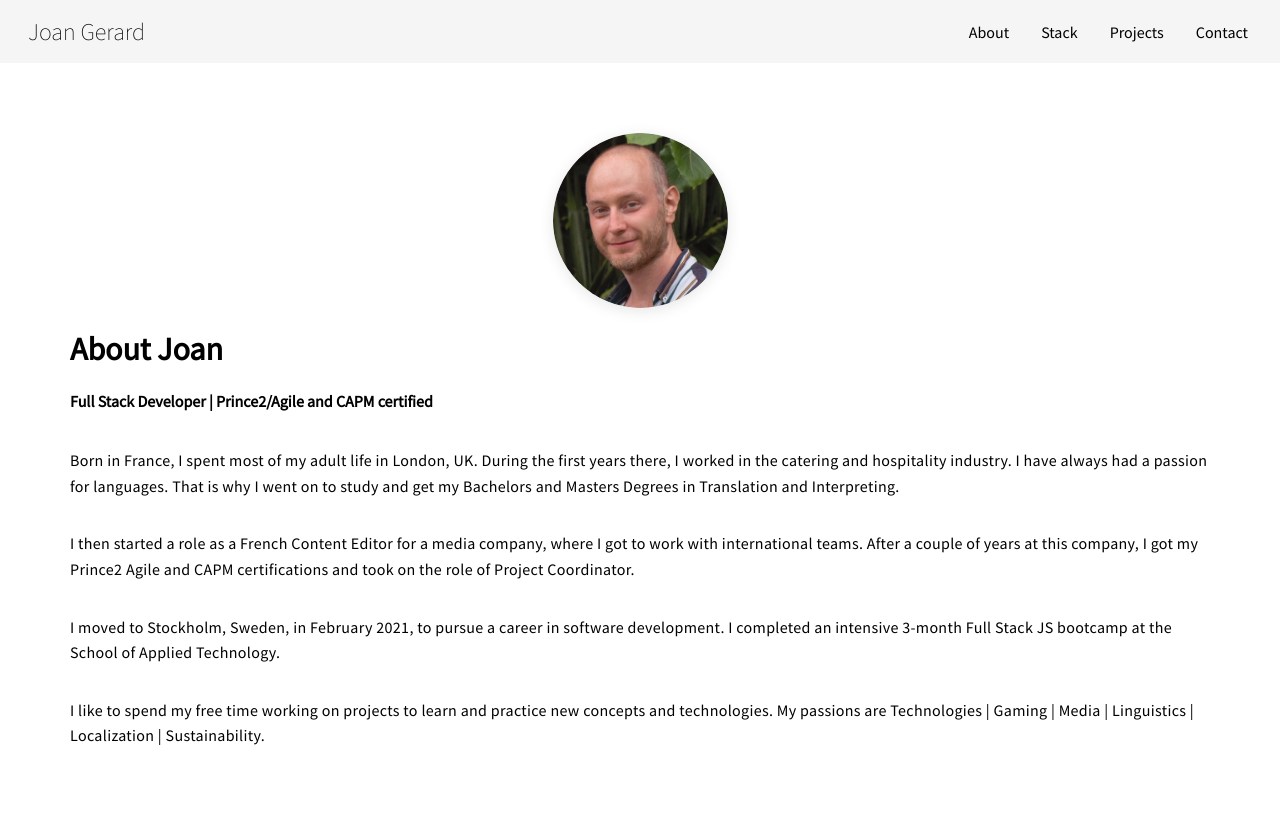
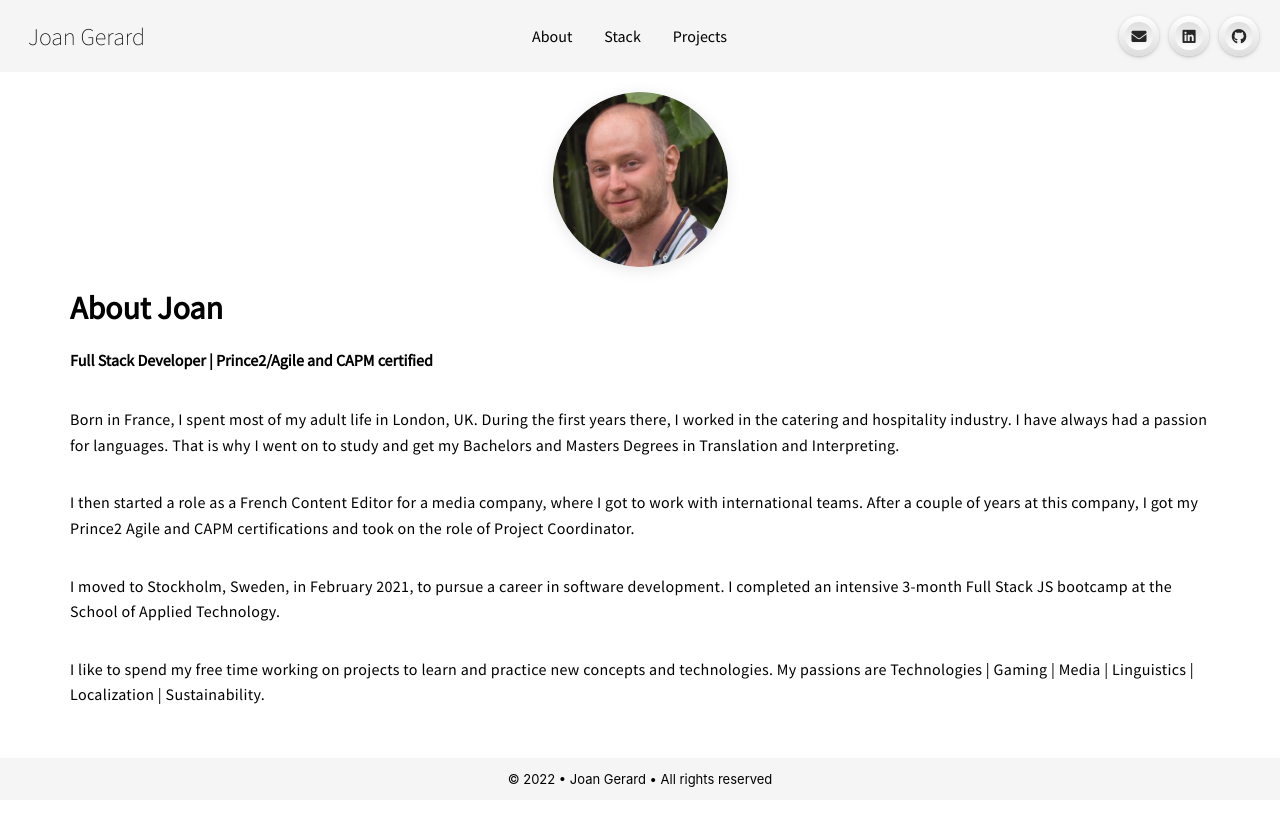
Before and after one commit to w3bdesign/my-website, a React (Create React App) app: page / in a window 1280 px wide. Shown: the top 826 px of the page. Built offline with nearby package versions, Linux system fonts and the light colour scheme.

Commit message:
improve website

```diff
--- a/src/App.css
+++ b/src/App.css
@@ -1,2 +1,4 @@
 .App {
+  /* background-color: green;
+  height: 100%; */
 }
--- a/src/App.tsx
+++ b/src/App.tsx
@@ -57,13 +57,14 @@ function App() {
         <Routes>
           <Route path="/" element={<About />} />
           <Route path="/about" element={<About />} />
-          <Route path="/contact" element={<ContactCard />} />
+          {/* <Route path="/contact" element={<ContactCard />} /> */}
           <Route
             path="/projects"
             element={<ProjectsMobile allProjects={allProjects} />}
           />
           <Route path="/technologies" element={<TechStack />} />
         </Routes>
+        <Footer />
       </>
     </div>
   );
--- a/src/components/About/AboutCard/AboutCard.scss
+++ b/src/components/About/AboutCard/AboutCard.scss
@@ -15,10 +15,10 @@ $breakpoint-desktop: 480px;
 .profile {
   // width: 80%;
   min-height: 300px;
-  margin: 0 auto;
+  // margin: 0 auto;
   background-color: #ffffff;
 
-  padding: 70px;
+  padding: 20px 70px 0 70px;
   border-radius: 10px;
   position: relative;
   display: flex;
--- a/src/components/ContactNav/ContactNav.css
+++ b/src/components/ContactNav/ContactNav.css
@@ -1,20 +1,14 @@
 .wrapper2 {
   /* height: 10vh; */
 
-  position: absolute;
-  display: flex;
-  justify-content: flex-end;
+  /* display: flex; */
+  /* justify-content: flex-end; */
   /* flex-direction: row; */
-  z-index: 7;
-  right: 1.5em;
-  top: 0.7em;
 }
 
 .menu2 {
-  /* position: absolute; */
-  top: 50%;
-  left: 50%;
-  /* transform: translate(-50%, -50%); */
+  /* top: 50%;
+  left: 50%; */
   margin: 0;
   padding: 0;
   display: flex;
@@ -22,20 +16,19 @@
 
 .menu2 li {
   list-style: none;
-  margin-top: 0.7em;
 }
 .menu2 li a {
   position: relative;
-  width: 60px;
-  height: 60px;
+  width: 40px;
+  height: 40px;
   display: block;
   text-align: center;
-  margin: 0 10px;
+  margin: 0 5px;
   border-radius: 50%;
   padding: 6px;
   box-sizing: border-box;
   text-decoration: none;
-  box-shadow: 0 10px 15px rgba(0, 0, 0, 0.3);
+  box-shadow: 0 1px 5px rgb(0 0 0 / 13%), 0 1px 2px rgb(0 0 0 / 13%);
   background: linear-gradient(0deg, #ddd, #fff);
   transition: 0.5s;
 }
@@ -51,8 +44,8 @@
   display: block;
   background: linear-gradient(0deg, #fff, #ddd);
   border-radius: 50%;
-  line-height: calc(60px - 12px);
-  font-size: 24px;
+  line-height: calc(40px - 11px);
+  font-size: 15px;
   color: #262626;
   transition: 0.5s;
 }
--- a/src/components/Footer/Footer.css
+++ b/src/components/Footer/Footer.css
@@ -1,4 +1,9 @@
 .Footer {
+  background-color: rgb(245, 245, 245);
+
+  position: sticky;
+  bottom: 0;
+  z-index: 2;
   display: flex;
   align-items: center;
   justify-content: center;
--- a/src/components/NavNew/NavNew.tsx
+++ b/src/components/NavNew/NavNew.tsx
@@ -4,6 +4,7 @@ import { Link } from "react-router-dom";
 import { useNavigate } from "react-router-dom";
 import logo from "../../assets/profile-img.png";
 import { ProjectType } from "../../../interface";
+import ContactNav from "../ContactNav/ContactNav";
 
 type Props = {
   allProjects: ProjectType[];
@@ -34,18 +35,13 @@ const NavNew: React.FC<Props> = ({ allProjects }) => {
         {/* <img src={logo} /> */}
         <h2>Joan Gerard</h2>
       </div>
-      {/* <div className="bottomnav"> */}
-        {/* <div className="projects-name">
-          {allProjects.map((project, idx) => (
-            <p key={idx}>{project.name}</p>
-          ))}
-        </div> */}
-        <div className="nav-links">
-          <p onClick={goToAbout}>About</p>
-          <p onClick={goToStack}>Stack</p>
-          <p onClick={goToProjects}>Projects</p>
-          <p onClick={goToContact}>Contact</p>
-        </div>
+      <div className="nav-links">
+        <p onClick={goToAbout}>About</p>
+        <p onClick={goToStack}>Stack</p>
+        <p onClick={goToProjects}>Projects</p>
+        {/* <p onClick={goToContact}>Contact</p> */}
+      </div>
+      <ContactNav />
       {/* </div> */}
     </div>
   );
--- a/src/index.css
+++ b/src/index.css
@@ -8,6 +8,7 @@ body {
   -moz-osx-font-smoothing: grayscale;
   /* color: white; */
   width: 100%;
+  height: 100vh;
 }
 
 html {
```
